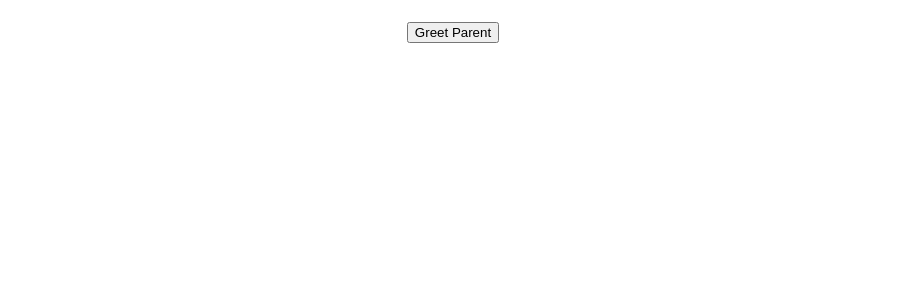
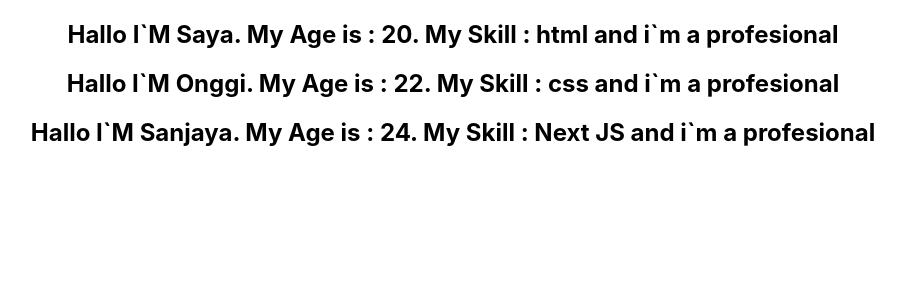
Before and after one commit to Onggi10/React-JS, a React (Create React App) app: page / in a window 1280 px wide. Shown: the top 300 px of the page, without its empty margins (187-1092 px from the left). Built offline with nearby package versions, Linux system fonts and the light colour scheme.

Commit message:
pertemuan 3

```diff
--- a/src/App.js
+++ b/src/App.js
@@ -1,12 +1,11 @@
 import "./App.css";
 import React from "react";
-import EventBind from "./Components/EventBind";
-import ParentComponent from "./Components/ParentComponent";
+import NameList from "./Components/NameList";
 
 function App() {
   return (
     <div className="App">
-      <ParentComponent />
+      <NameList />
     </div>
   );
 }
--- a/src/Components/ChildComponent.js
+++ b/src/Components/ChildComponent.js
@@ -3,19 +3,20 @@
 
 class ChildComponent extends React.Component {
   constructor(props) {
-    super(props)
+    super(props);
 
     this.state = {
-      Message: "Welcome to My Website",
-    }
+      Message: "Welcome To My Website",
+    };
   }
-
 
   render() {
     return (
       <div>
-        <div><h1>{this.Message}</h1></div>
-        <button onClick={this.props.greetHandler}>Greet Parent</button>
+        <div>
+          <h1>{this.state.Message}</h1>
+        </div>
+        <button onClick={this.props.greetHandler}>Next</button>
       </div>
     );
   }
--- /dev/null
+++ b/src/Components/NameList.js
@@ -0,0 +1,33 @@
+import React from "react";
+import Person from "./Person";
+
+function NameList() {
+  const person = [
+    {
+      id: 1,
+      name: "Saya",
+      age: 20,
+      skill: "html",
+    },
+    {
+      id: 1,
+      name: "Onggi",
+      age: 22,
+      skill: "css",
+    },
+    {
+      id: 1,
+      name: "Sanjaya",
+      age: 24,
+      skill: "Next JS",
+    },
+  ];
+
+  const personList = person.map(person => <Person person={person}/>);
+  return (
+    <div>
+      {personList}
+    </div>
+  );
+}
+export default NameList;
--- /dev/null
+++ b/src/Components/Person.js
@@ -0,0 +1,14 @@
+import React from 'react'
+
+function Person({person}) {
+  return (
+    <div>
+      <h2>
+        Hallo I`M {person.name}. My Age is : {person.age}. My Skill :{" "}
+        {person.skill} and i`m a profesional
+      </h2>
+    </div>
+  );
+}
+
+export default Person
```
Also changed, not shown: src/Components/UserGreeting.js (added, +49 -0 lines).
